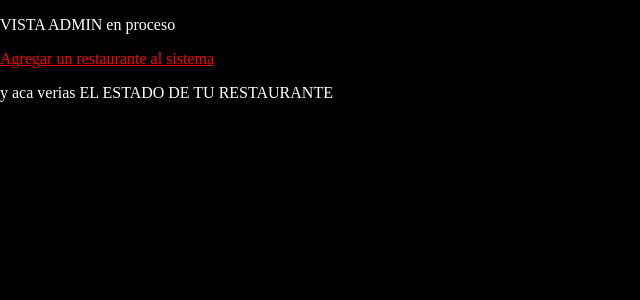
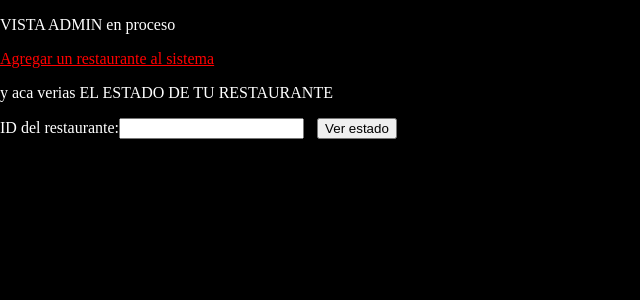
Before and after one commit to P11-P11/front_atado_con_alambre, an Angular app in the folder frontAlambre/: page /admin in a window 1280 px wide. Shown: the top 300 px of the page, without its empty margins (0-640 px from the left). Built offline with nearby package versions, Linux system fonts and the light colour scheme.

Commit message:
arranca lista pedidos

```diff
--- a/frontAlambre/src/app/env/environment.ts
+++ b/frontAlambre/src/app/env/environment.ts
@@ -1,4 +1,4 @@
 export const Environment = {
-    conectadoApi: true,
+    conectadoApi: false,
     apiUrl: 'http://localhost:8080'
 };
--- a/frontAlambre/src/app/models/models.ts
+++ b/frontAlambre/src/app/models/models.ts
@@ -5,6 +5,8 @@ export class RestauranteInput {
         public number: string,
 
         public location: Coordinate,
+
+        public logoUrl: string,
 
         public images: string[],
 
@@ -17,18 +19,24 @@ export class RestauranteInput {
 export class Restaurante {
     constructor(
 
-        public id: string,
+        public id: number,
 
         public name: string,
         public number: string,
 
         public location: Coordinate,
 
+        public logoUrl: string,
+
         public images: string[],
 
+        public openingTime: string,
+        public closingTime: string,
+
         public menu: MenuItem[],
+        public orders: Order[],
 
-        public numberOfTables: number
+        public tableOrders: Map<Number, Number>
     ) {}
 }
 
@@ -48,16 +56,26 @@ export class Coordinate {
 
 export class Order {
     constructor(
-        public id: string,
+        public id: number,
         public items: OrderItem[],
         public status: OrderStatus,
-        public customerID?: string | null,
-        public tableID?: string | null
+        public tableNumber: number
     ) {}
 }
 
 export class OrderItem {
+    constructor(
+        public menuItem: MenuItem,
+        public quantity: number
+    ) {}
+}
 
+export class OrderInput {
+    constructor(
+        public tableNumber: number,
+        public items: OrderItem[],
+        public userLocation: Coordinate
+    ) {}
 }
 
 export enum OrderStatus {
--- a/frontAlambre/src/app/restaurante-form/restaurante-form.component.html
+++ b/frontAlambre/src/app/restaurante-form/restaurante-form.component.html
@@ -9,6 +9,9 @@
 
         <label for="location">Coordenadas (separadas por comas):</label>
         <input id="location" formControlName="location" required />
+
+        <label for="logoUrl">URLs de imagen de logo:</label>
+        <input id="logoUrl" formControlName="logoUrl" required />
 
         <label for="images">URLs de Imágenes (separadas por comas):</label>
         <input id="images" formControlName="images" required />
--- a/frontAlambre/src/app/restaurante-form/restaurante-form.component.ts
+++ b/frontAlambre/src/app/restaurante-form/restaurante-form.component.ts
@@ -22,6 +22,7 @@ export class RestauranteFormComponent {
       location: [''],
       number: [''],
       images: [''],
+      logoUrl: [''],
       menu: [''],
       numberOfTables: ['']
     });
@@ -33,11 +34,12 @@ export class RestauranteFormComponent {
       formValue.name,
       formValue.number,
       this.parseLocation(formValue.location),
+      formValue.logoUrl,
       formValue.images.split(','), // Convierte la cadena en un array
       this.parseMenu(formValue.menu),
       formValue.numberOfTables
     );
-    // console.log(newRestaurante); // Luego, manda este objeto a la API
+    console.log(newRestaurante); // Luego, manda este objeto a la API
     this.enviarRestaurante(newRestaurante);
     setTimeout(() => {
       this.router.navigate(['/admin']);
--- a/frontAlambre/src/app/vista-admin/vista-admin.component.css
+++ b/frontAlambre/src/app/vista-admin/vista-admin.component.css
@@ -0,0 +1,6 @@
+label {
+    color: white;
+}
+li p {
+    color: white;
+}
--- a/frontAlambre/src/app/vista-admin/vista-admin.component.html
+++ b/frontAlambre/src/app/vista-admin/vista-admin.component.html
@@ -3,3 +3,22 @@
 <a style="color: red" routerLink="/admin/submit" routerLinkActive="active" ariaCurrentWhenActive="page"> Agregar un restaurante al sistema</a>
 
 <p> y aca verias EL ESTADO DE TU RESTAURANTE </p>
+<form (ngSubmit)="submitForm()" [formGroup]="restauranteIDForm">
+
+    <label for="idRestaurante">ID del restaurante:</label>
+    <input id="idRestaurante" formControlName="idRestaurante" required />+
+
+    <button type="submit">Ver estado</button>
+
+</form>
+<div class="statusContainer">
+
+    @for (order of orders; track order.id) {
+        <li>
+            <p> PEDIDO CON ID: {{order.id}} </p>
+        </li>
+    } @empty {
+        <li> Este restaurante no tiene pedidos registrados</li>
+    }
+
+</div>
--- a/frontAlambre/src/app/vista-admin/vista-admin.component.ts
+++ b/frontAlambre/src/app/vista-admin/vista-admin.component.ts
@@ -1,14 +1,87 @@
 import { Component } from '@angular/core';
-import { RestauranteFormComponent } from '../restaurante-form/restaurante-form.component';
 import { RouterLink } from '@angular/router';
+import { FormBuilder, FormGroup, ReactiveFormsModule } from '@angular/forms';
+import { Environment } from '../env/environment';
+import { Order, OrderStatus } from '../models/models';
 
 @Component({
   selector: 'vista-admin',
   standalone: true,
-  imports: [RouterLink, RestauranteFormComponent],
+  imports: [RouterLink, ReactiveFormsModule],
   templateUrl: './vista-admin.component.html',
   styleUrl: './vista-admin.component.css'
 })
 export class VistaAdminComponent {
+  restauranteIDForm: FormGroup;
+  orders: Order[] = [];
 
+  constructor(private fb: FormBuilder) {
+    this.restauranteIDForm = this.fb.group({
+      idRestaurante: ['']
+    })
+  }
+
+  submitForm() {
+    if(Environment.conectadoApi) {
+      const baseUrl = Environment.apiUrl;
+
+    } else {
+
+
+      this.orders = [{
+        "id": 3,
+        "items": [
+          {
+          "menuItem": {
+            "item": "pisa",
+            "price": 4
+          },
+          "quantity": 2,
+        }
+        ],
+        "status": OrderStatus.ACCEPTED,
+        "tableNumber": 8,
+      },
+      {
+        "id": 4,
+        "items": [
+        {
+          "menuItem": {
+            "item": "galletitas",
+            "price": 1
+          },
+          "quantity": 6,
+        }
+        ],
+        "status": OrderStatus.READY_TO_BE_SERVED,
+        "tableNumber": 6,
+      },
+      {
+        "id": 5,
+        "items": [
+        {
+          "menuItem": {
+            "item": "fideos",
+            "price": 2
+          },
+          "quantity": 2,
+        },
+        {
+          "menuItem": {
+            "item": "coca",
+            "price": 3
+          },
+          "quantity": 4,
+        }
+        ],
+        "status": OrderStatus.IN_PREPARATION,
+        "tableNumber": 3,
+      }
+    ]
+
+    }
+
+  }
+
+  // LISTAR POR 2 COLUMNAS, PEDIDOS POR DELIVERY Y PEDIDOS POR MESA
 }
--- a/frontAlambre/src/app/vista-default/vista-default.component.css
+++ b/frontAlambre/src/app/vista-default/vista-default.component.css
@@ -16,6 +16,7 @@
     display: flex;
     justify-content: center;
     align-items: flex-start;
+    padding-top: 2%;
 }
 
 .imageContainer img {
--- a/frontAlambre/src/app/vista-default/vista-default.component.html
+++ b/frontAlambre/src/app/vista-default/vista-default.component.html
@@ -1,5 +1,4 @@
 <div class="container">
-    <input type="text" placeholder="Ingrese su nombre" class="name-input" />
 
     <div class="imageContainer">
         <img src="assets/morpheusredblue.jpg" alt="Morpheus offering pills" />
```
Also changed, not shown: frontAlambre/src/app/models/examples.ts (+15 -0 lines).
